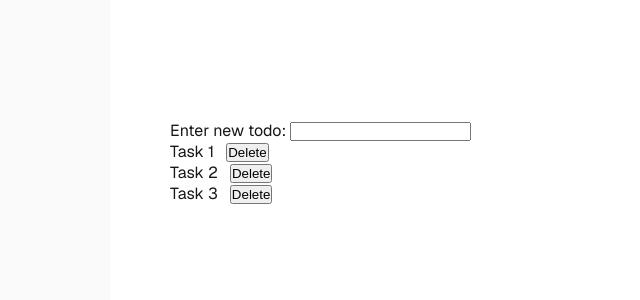
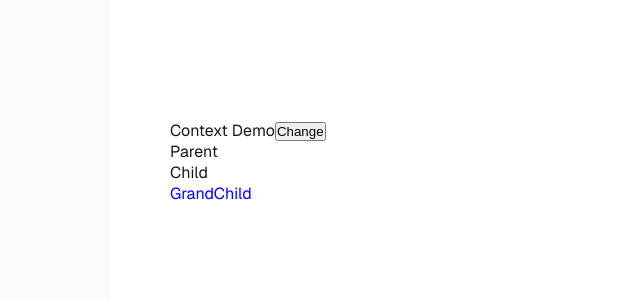
Before and after one commit to Elirus43/frontendWreact, a Next.js app: page / in a window 1280 px wide. Shown: the top 300 px of the page, without its empty margins (130-770 px from the left). Built offline with nearby package versions, Linux system fonts and the light colour scheme.

Commit message:
using Context for props drilling problem, which is good for when prop need to pass more than two components

```diff
--- /dev/null
+++ b/src/app/components/context/ContextDemo.jsx
@@ -0,0 +1,42 @@
+import {ThemeContext} from "./ThemeContext";
+import {useContext, useState} from "react";
+
+function Parent()
+{
+    return(<div>
+        Parent
+        <Child />
+    </div>)
+}
+function Child()
+{
+    return(<div>
+        Child
+        <GrandChild />
+    </div>)
+}
+function GrandChild()
+{
+    const theme = useContext(ThemeContext);
+    return(<div style={theme}>
+        GrandChild
+    </div>)
+}
+
+export default function ContextDemo() {
+    const [theme, setTheme] = useState({
+        color: 'blue'
+    });
+    const onChangeTheme = () => {
+        setTheme({
+            color: 'red'
+        })
+    }
+    return (<div>
+        Context Demo
+        <button onClick={onChangeTheme}>Change</button>
+        <ThemeContext.Provider value={theme}>
+            <Parent />
+        </ThemeContext.Provider>
+    </div>)
+}
--- /dev/null
+++ b/src/app/components/context/ThemeContext.jsx
@@ -0,0 +1,5 @@
+import {createContext} from "react";
+
+export const ThemeContext = createContext({
+    color: 'green',     // Default value when provider isn't provided
+});
--- a/src/app/page.js
+++ b/src/app/page.js
@@ -22,6 +22,7 @@ import DifferentProp from "@/app/components/reconciliation/DifferentProp";
 import SamePosition from "./components/reconciliation/SamePosition";
 import CounterWithReducer from "./components/reducer/CounterWithReducer";
 import TodoWithReducer from "./components/reducer/TodoWithReducer";
+import ContextDemo from "./components/context/ContextDemo";
 
 export default function Home() {
   return (
@@ -60,7 +61,8 @@ export default function Home() {
           {/*<DifferentProp />*/}
           {/*<SamePosition />*/}
           {/*<CounterWithReducer />*/}
-          <TodoWithReducer/>
+          {/*<TodoWithReducer/>*/}
+          <ContextDemo />
       </main>
     </div>
   );
```
Also changed, not shown: src/app/components/context/WhyContext?.jsx (added, +25 -0 lines).
